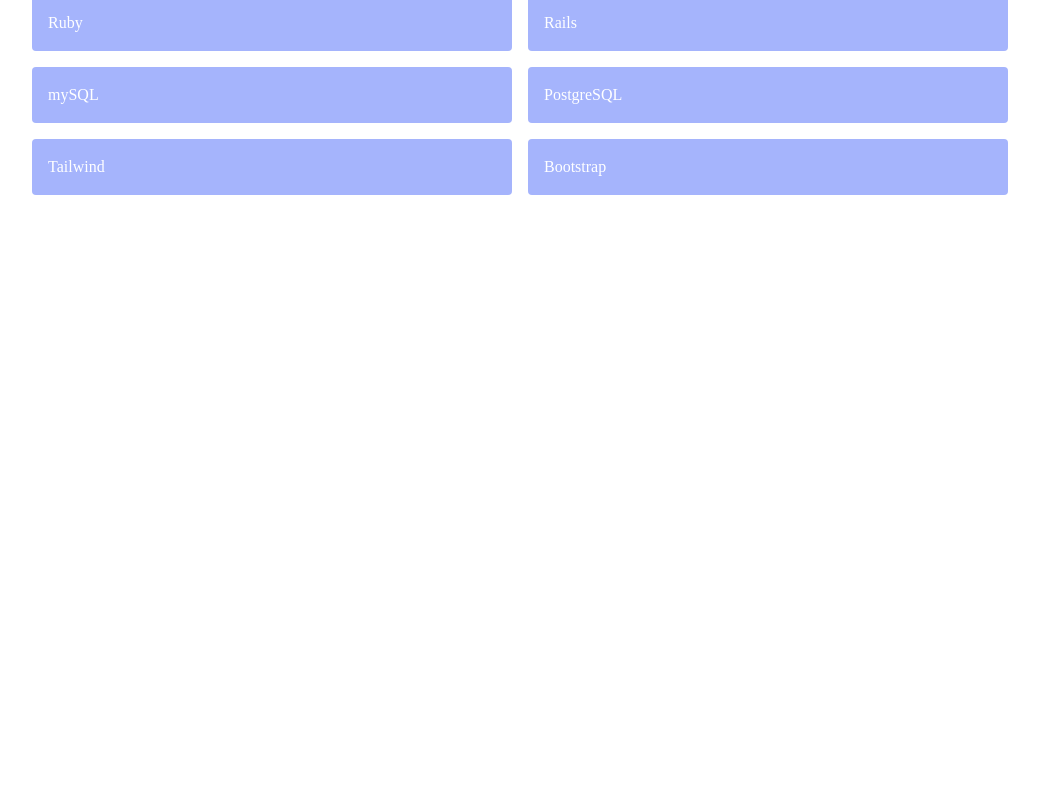
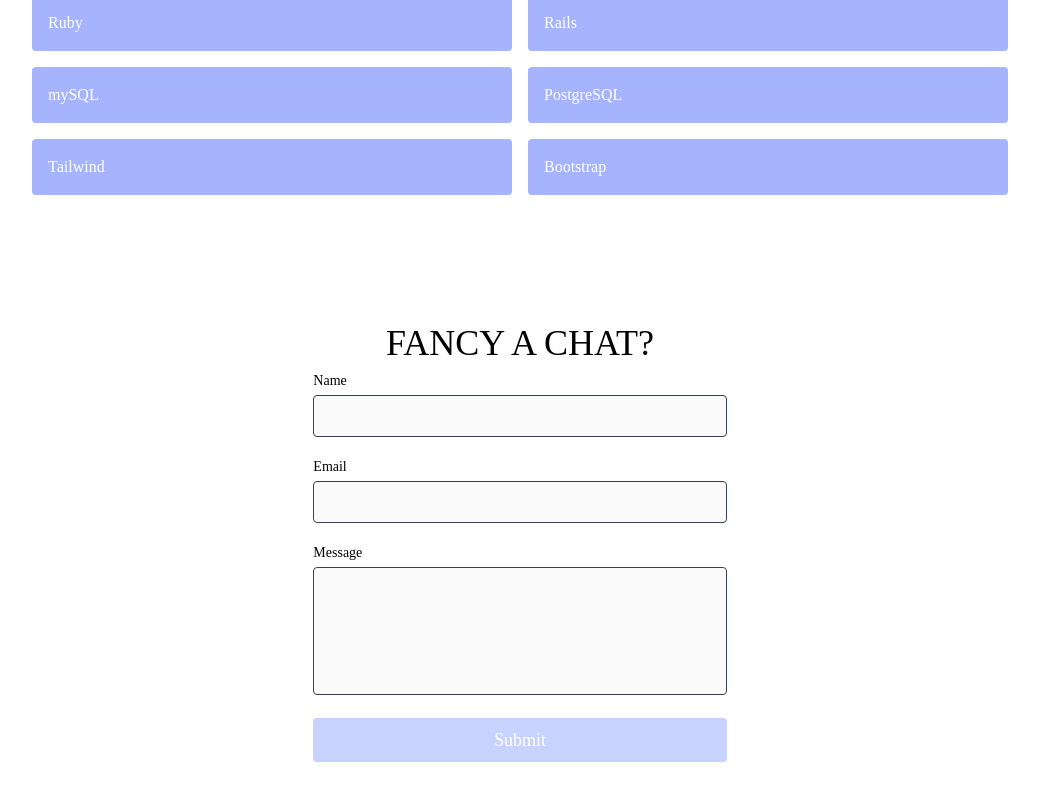
Before and after one commit to lienynn/lien-portfolio, a React (Create React App) app: page / in a window 1280 px wide. Shown: the part 1641-2441 px from the top of the page, without its empty margins (120-1159 px from the left). Before the commit the page ends 1892 px from the top, so only its background shows below. Built offline with nearby package versions, Linux system fonts and the light colour scheme.

Commit message:
added contact form

```diff
--- a/src/App.js
+++ b/src/App.js
@@ -1,6 +1,6 @@
 import React from "react";
 import About from "./components/About";
-// import Contact from "./components/Contact";
+import Contact from "./components/Contact";
 import Navbar from "./components/Navbar";
 import Projects from "./components/Projects";
 import Skills from "./components/Skills";
@@ -12,7 +12,7 @@
       <About />
       <Projects />
       <Skills />
-      {/* <Contact /> */}
+      <Contact />
     </main>
   );
 }
--- a/src/components/Contact.jsx
+++ b/src/components/Contact.jsx
@@ -1,84 +1,84 @@
-// import React from "react";
+import React from "react";
 
-// export default function Contact() {
-//   const [name, setName] = React.useState("");
-//   const [email, setEmail] = React.useState("");
-//   const [message, setMessage] = React.useState("");
+export default function Contact() {
+  const [name, setName] = React.useState("");
+  const [email, setEmail] = React.useState("");
+  const [message, setMessage] = React.useState("");
 
-//   function encode(data) {
-//     return Object.keys(data)
-//       .map(
-//         (key) => encodeURIComponent(key) + "=" + encodeURIComponent(data[key])
-//       )
-//       .join("&");
-//   }
+  function encode(data) {
+    return Object.keys(data)
+      .map(
+        (key) => encodeURIComponent(key) + "=" + encodeURIComponent(data[key])
+      )
+      .join("&");
+  }
 
-//   function handleSubmit(e) {
-//     e.preventDefault();
-//     fetch("/", {
-//       method: "POST",
-//       headers: { "Content-Type": "application/x-www-form-urlencoded" },
-//       body: encode({ "form-name": "test", name, email, message }),
-//     })
-//       .then(() => alert("Message sent!"))
-//       .catch((error) => alert(error));
-//   }
+  function handleSubmit(e) {
+    e.preventDefault();
+    fetch("/", {
+      method: "POST",
+      headers: { "Content-Type": "application/x-www-form-urlencoded" },
+      body: encode({ "form-name": "test", name, email, message }),
+    })
+      .then(() => alert("Message sent!"))
+      .catch((error) => alert(error));
+  }
 
-//   return (
-//     <section id="contact" className="relative">
-//       <div className="container flex justify-center px-5 py-10 mx-auto flex sm:flex-nowrap flex-wrap">
-//         <form
-//           netlify
-//           name="test"
-//           onSubmit={handleSubmit}
-//           className="lg:w-1/3 md:w-1/2 flex flex-col w-full md:py-8 mt-8 md:mt-0">
-//           <h2 className="flex justify-center text-black sm:text-4xl text-3xl mb-1 font-medium title-font">
-//           FANCY A CHAT?
-//           </h2>
-//           <div className="relative mb-4">
-//             <label htmlFor="name" className="leading-7 text-sm text-black">
-//               Name
-//             </label>
-//             <input
-//               type="text"
-//               id="name"
-//               name="name"
-//               className="w-full bg-zinc-50 rounded border border-gray-700 focus:border-indigo-500 focus:ring-2 focus:ring-indigo-900 text-base outline-none text-gray-400 py-1 px-3 leading-8 transition-colors duration-200 ease-in-out"
-//               onChange={(e) => setName(e.target.value)}
-//             />
-//           </div>
-//           <div className="relative mb-4">
-//             <label htmlFor="email" className="leading-7 text-sm text-black">
-//               Email
-//             </label>
-//             <input
-//               type="email"
-//               id="email"
-//               name="email"
-//               className="w-full bg-zinc-50 rounded border border-gray-700 focus:border-indigo-500 focus:ring-2 focus:ring-indigo-900 text-base outline-none text-gray-400 py-1 px-3 leading-8 transition-colors duration-200 ease-in-out"
-//               onChange={(e) => setEmail(e.target.value)}
-//             />
-//           </div>
-//           <div className="relative mb-4">
-//             <label
-//               htmlFor="message"
-//               className="leading-7 text-sm text-black">
-//               Message
-//             </label>
-//             <textarea
-//               id="message"
-//               name="message"
-//               className="w-full bg-zinc-50 rounded border border-gray-700 focus:border-indigo-500 focus:ring-2 focus:ring-indigo-900 h-32 text-base outline-none text-gray-400 py-1 px-3 resize-none leading-6 transition-colors duration-200 ease-in-out"
-//               onChange={(e) => setMessage(e.target.value)}
-//             />
-//           </div>
-//           <button
-//             type="submit"
-//             className="text-white bg-indigo-200 border-0 py-2 px-6 focus:outline-none hover:bg-gray-700 rounded text-lg">
-//             Submit
-//           </button>
-//         </form>
-//       </div>
-//     </section>
-//   );
-// }
+  return (
+    <section id="contact" className="relative">
+      <div className="container flex justify-center px-5 py-10 mx-auto flex sm:flex-nowrap flex-wrap">
+        <form
+          netlify
+          name="test"
+          onSubmit={handleSubmit}
+          className="lg:w-1/3 md:w-1/2 flex flex-col w-full md:py-8 mt-8 md:mt-0">
+          <h2 className="flex justify-center text-black sm:text-4xl text-3xl mb-1 font-medium title-font">
+          FANCY A CHAT?
+          </h2>
+          <div className="relative mb-4">
+            <label htmlFor="name" className="leading-7 text-sm text-black">
+              Name
+            </label>
+            <input
+              type="text"
+              id="name"
+              name="name"
+              className="w-full bg-zinc-50 rounded border border-gray-700 focus:border-indigo-500 focus:ring-2 focus:ring-indigo-900 text-base outline-none text-gray-400 py-1 px-3 leading-8 transition-colors duration-200 ease-in-out"
+              onChange={(e) => setName(e.target.value)}
+            />
+          </div>
+          <div className="relative mb-4">
+            <label htmlFor="email" className="leading-7 text-sm text-black">
+              Email
+            </label>
+            <input
+              type="email"
+              id="email"
+              name="email"
+              className="w-full bg-zinc-50 rounded border border-gray-700 focus:border-indigo-500 focus:ring-2 focus:ring-indigo-900 text-base outline-none text-gray-400 py-1 px-3 leading-8 transition-colors duration-200 ease-in-out"
+              onChange={(e) => setEmail(e.target.value)}
+            />
+          </div>
+          <div className="relative mb-4">
+            <label
+              htmlFor="message"
+              className="leading-7 text-sm text-black">
+              Message
+            </label>
+            <textarea
+              id="message"
+              name="message"
+              className="w-full bg-zinc-50 rounded border border-gray-700 focus:border-indigo-500 focus:ring-2 focus:ring-indigo-900 h-32 text-base outline-none text-gray-400 py-1 px-3 resize-none leading-6 transition-colors duration-200 ease-in-out"
+              onChange={(e) => setMessage(e.target.value)}
+            />
+          </div>
+          <button
+            type="submit"
+            className="text-white bg-indigo-200 border-0 py-2 px-6 focus:outline-none hover:bg-gray-700 rounded text-lg">
+            Submit
+          </button>
+        </form>
+      </div>
+    </section>
+  );
+}
```
